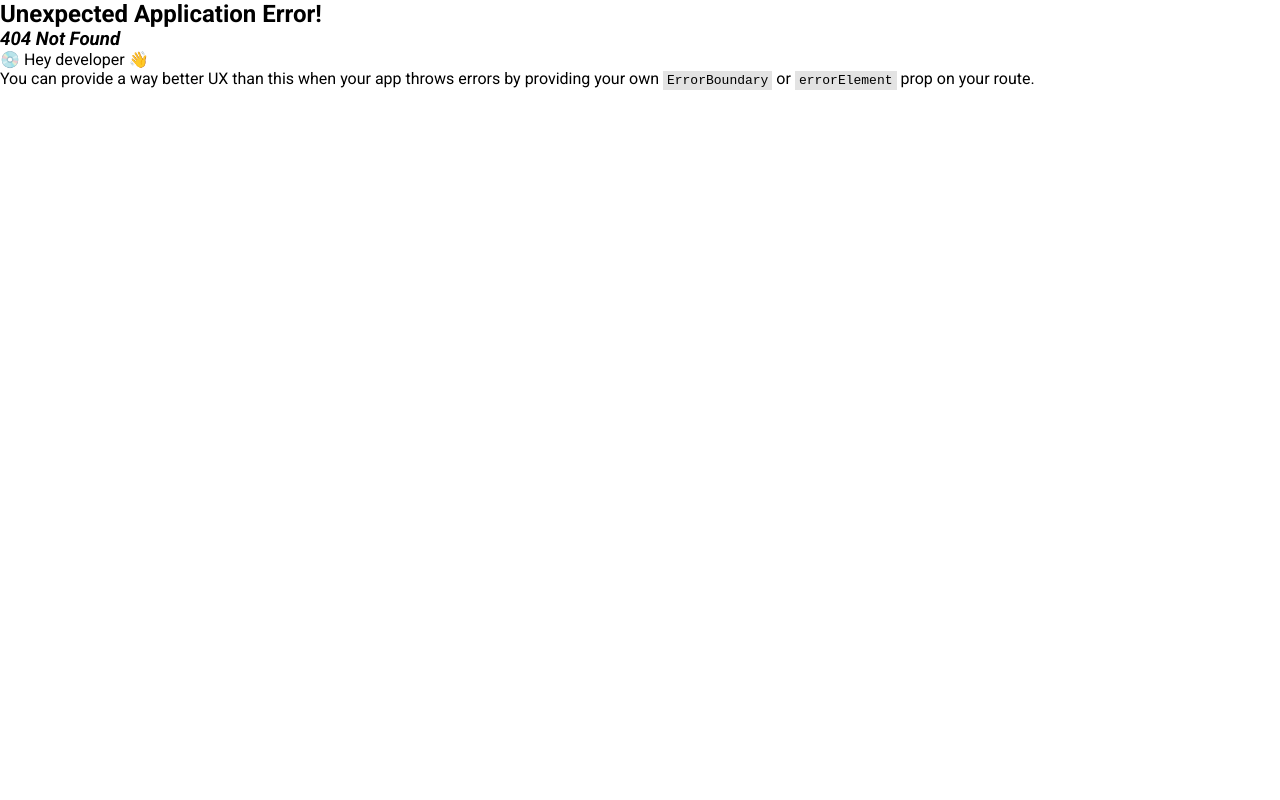
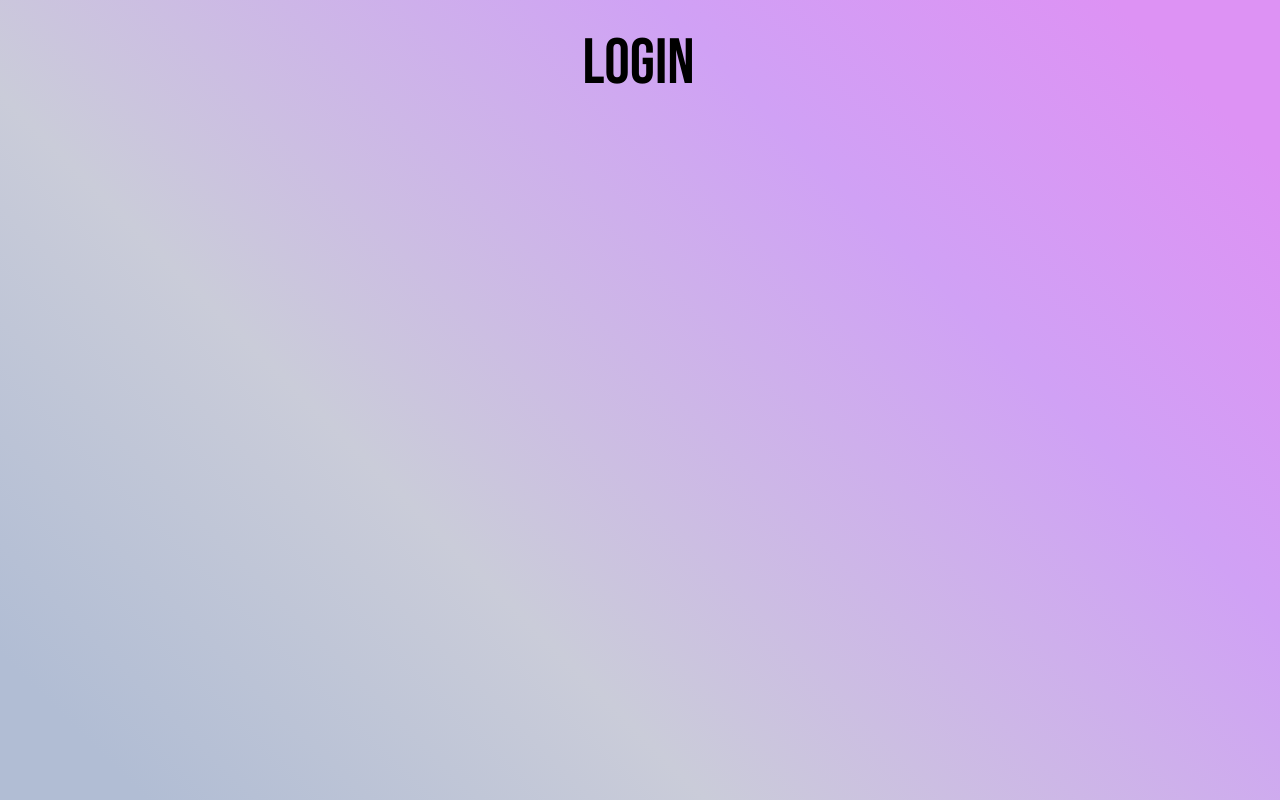
Before and after one commit to camposchk/Quaggus, a React (Vite) app in the folder quaggus/: page /login in a window 1280 px wide. Before the commit this address had no page. Built offline with nearby package versions, Linux system fonts and the light colour scheme.

Commit message:
Starting login page

```diff
--- a/quaggus/index.html
+++ b/quaggus/index.html
@@ -8,6 +8,9 @@
     <link rel="preconnect" href="https://fonts.googleapis.com">
     <link rel="preconnect" href="https://fonts.gstatic.com" crossorigin>
     <link href="https://fonts.googleapis.com/css2?family=Roboto:ital,wght@0,100;0,300;0,400;0,500;0,700;0,900;1,100;1,300;1,400;1,500;1,700;1,900&display=swap" rel="stylesheet">
+    <link rel="preconnect" href="https://fonts.googleapis.com">
+    <link rel="preconnect" href="https://fonts.gstatic.com" crossorigin>
+    <link href="https://fonts.googleapis.com/css2?family=Bebas+Neue&display=swap" rel="stylesheet">
   </head>
   <body>
     <div id="root"></div>
--- /dev/null
+++ b/quaggus/src/login.jsx
@@ -0,0 +1,11 @@
+import style from "./login.module.css"
+
+export default function Login() {
+    return(
+        <div className={style["background-gradient"]}>
+            <div className={style["box-login"]}>
+                <h1 className={style["login-text"]}>Login</h1>
+            </div>
+        </div>
+    )
+}
--- /dev/null
+++ b/quaggus/src/login.module.css
@@ -0,0 +1,31 @@
+.background-gradient{
+    background: rgb(177,189,212);
+    background: linear-gradient(45deg, rgba(177,189,212,1) 7%, rgba(202,204,217,1) 34%, rgba(208,161,245,1) 70%, rgba(221,146,244,1) 92%);
+    height: 100vh;
+    width: 100vw;
+    padding-top: 1.56rem;
+    display: flex;
+    justify-content: center;
+}
+
+.box-login{
+    width: 24.3125rem;
+    height: 29.4375rem;
+    flex-shrink: 0;
+    border-radius: 1.25rem;
+    background: var(--background-opacity);
+    display: flex;
+    justify-content: center;
+}
+
+.login-text{
+    width: 7.1875rem;
+    height: 3.9375rem;
+    flex-shrink: 0;
+    color: #000;
+    font-family: "Bebas Neue";
+    font-size: 4rem;
+    font-style: normal;
+    font-weight: 400;
+    line-height: normal;
+}
--- a/quaggus/src/main.jsx
+++ b/quaggus/src/main.jsx
@@ -1,6 +1,7 @@
 import React from 'react'
 import ReactDOM from 'react-dom/client'
 import App from './App.jsx'
+import Login from './login.jsx'
 import './index.css'
 
 import {
@@ -13,6 +14,10 @@ const router = createBrowserRouter([
     path: "/",
     element: <App />,
   },
+  {
+    path: "/login",
+    element: <Login />,
+  },
 ]);
 
 ReactDOM.createRoot(document.getElementById("root")).render(
```
